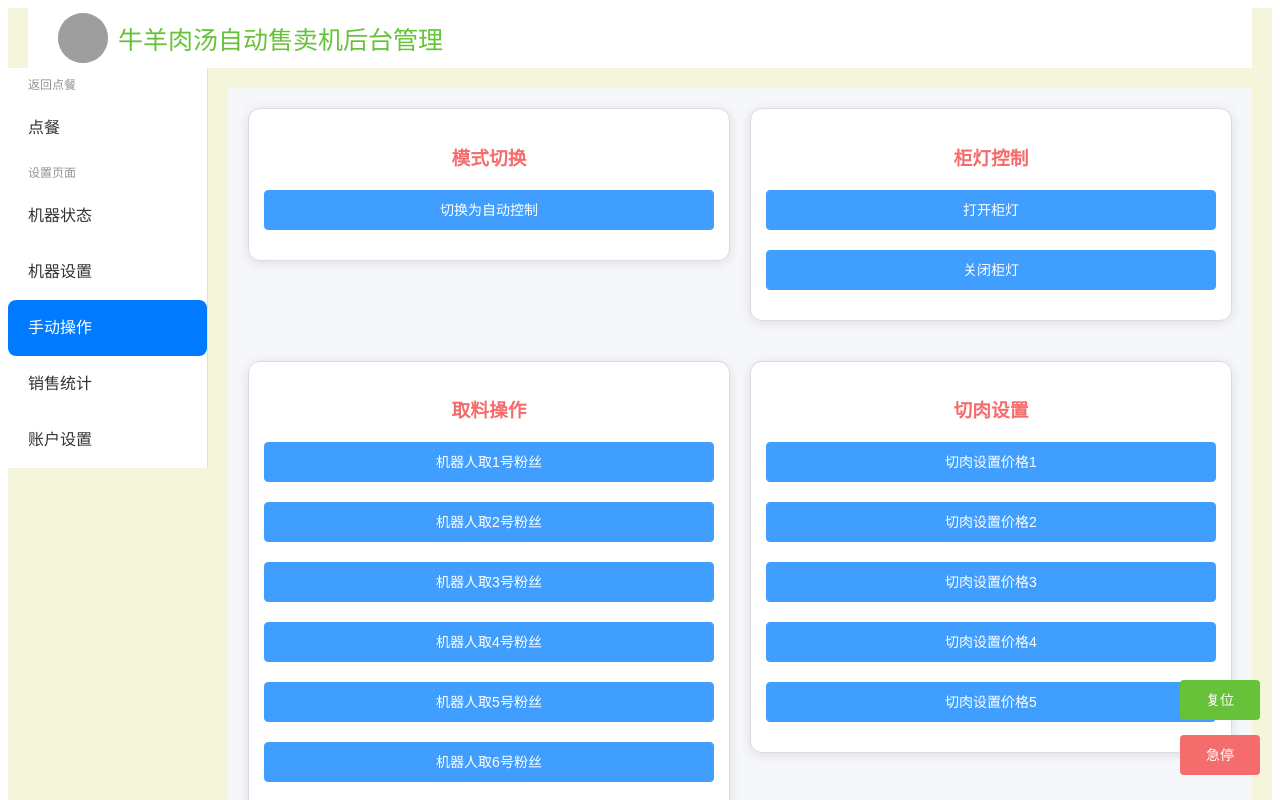
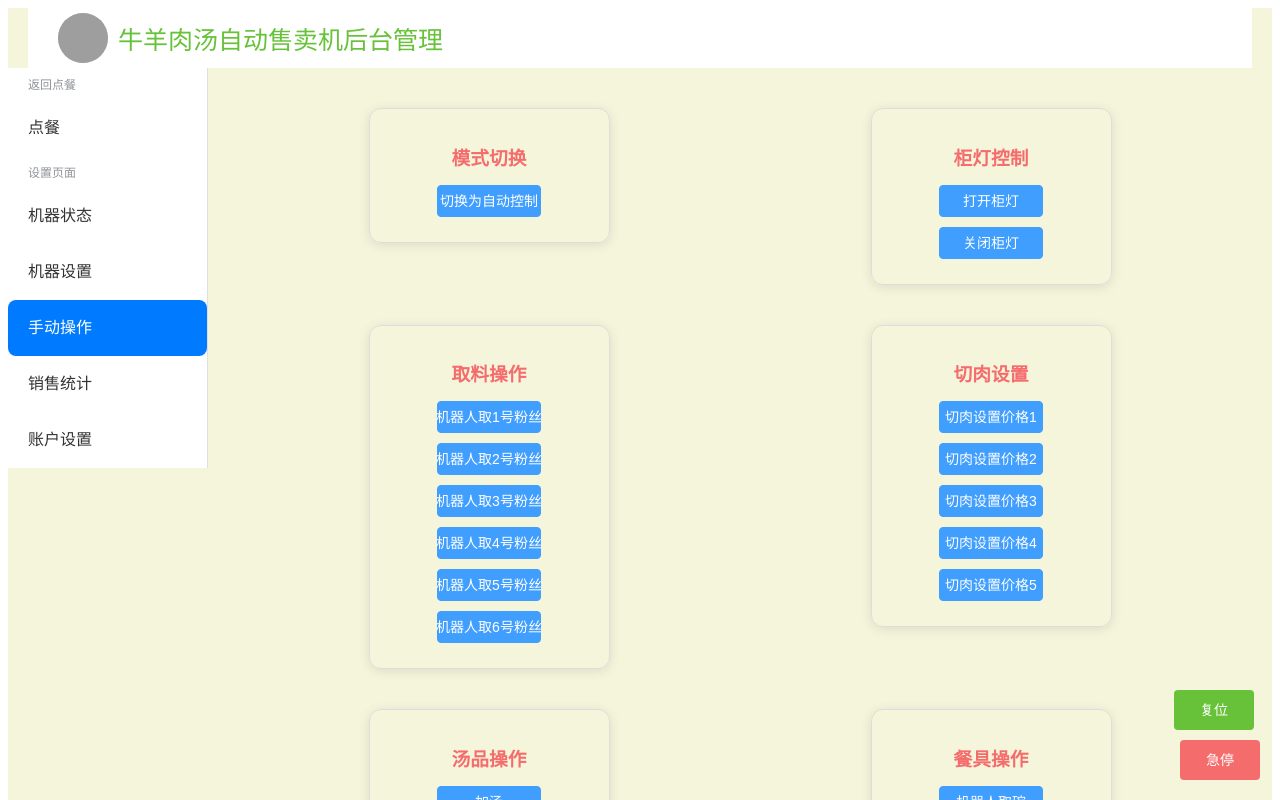
Before and after one commit to wskvfhprrk/nrt-plc, a Vue app in the folder web/: page /buttons in a window 1280 px wide. Shown: the top 800 px of the page. Built offline with nearby package versions, Linux system fonts and the light colour scheme; sample sign-in values are in the browser's storage; grey boxes are pictures that could not be loaded.

Commit message:
手动按钮页面完成

```diff
--- a/web/src/components/ButtonsPage.vue
+++ b/web/src/components/ButtonsPage.vue
@@ -107,7 +107,7 @@
     <!-- Dialog for Input Parameters -->
     <el-dialog title="输入参数" v-model="dialogVisible" :before-close="handleClose">
       <el-input v-model="parameter" placeholder="请输入参数"></el-input>
-      <template #footer>
+      <template >
         <el-button @click="dialogVisible = false">取消</el-button>
         <el-button type="primary" @click="submitParameter">确定</el-button>
       </template>
@@ -180,7 +180,7 @@ export default {
   computed: {
     buttonStyle() {
       return {
-        width: '100%',  // 按钮宽度设置为100%以适应容器
+        width: '50%',  // 按钮宽度从100%改为50%
       };
     }
   },
@@ -264,7 +264,6 @@ export default {
   padding: 20px;
   min-height: 100vh;
   box-sizing: border-box;
-  background-color: #f5f7fa;
 }
 
 .button-layout {
@@ -282,10 +281,12 @@ export default {
   padding: 15px;
   box-sizing: border-box;
   border-radius: 12px;
-  background-color: #fff;
   box-shadow: 0 2px 12px 0 rgba(0, 0, 0, 0.1);
   margin-bottom: 20px;
   height: fit-content;
+  width: 50%;
+  margin-left: auto;
+  margin-right: auto;
 }
 
 .section-title {
@@ -306,14 +307,10 @@ export default {
 .button-column {
   width: 100%;
   margin-bottom: 10px;
+  display: flex;
+  justify-content: center;
 }
 
-.el-button {
-  width: 100%;
-  margin: 5px 0;
-  height: 40px;
-  font-size: 14px;
-}
 
 .fixed-buttons {
   position: fixed;
--- a/web/src/components/MachineSettings.vue
+++ b/web/src/components/MachineSettings.vue
@@ -136,7 +136,7 @@ export default {
       form: {
         autoClean: false, // 默认自动清洗关闭
         nightMode: false, // 默认夜间模式关闭
-        openLockTime: 50,
+        openLockTime: 3,
         soupMaxTemperature: 90, // 汤最高温度
         soupMinTemperature: 70, // 汤最低温度
         soupQuantity: 10,
@@ -148,11 +148,11 @@ export default {
         price3: 20,
         price4: 25,
         price5: 30,
-        ingredient1Weight: 100,
-        ingredient2Weight: 150,
-        ingredient3Weight: 200,
-        ingredient4Weight: 250,
-        ingredient5Weight: 300,
+        ingredient1Weight: 0,
+        ingredient2Weight: 0,
+        ingredient3Weight: 0,
+        ingredient4Weight: 0,
+        ingredient5Weight: 0,
         beefSoupTime: 10, // 汤牛肉时间设置默认值
         robotAutoMode: false, // 机器人模式默认为手动
         robotEmergencyStop: false, // 机器人急停开关默认关闭
```
Also changed, not shown: 2 other files (tests, documents, lock files or other folders).
